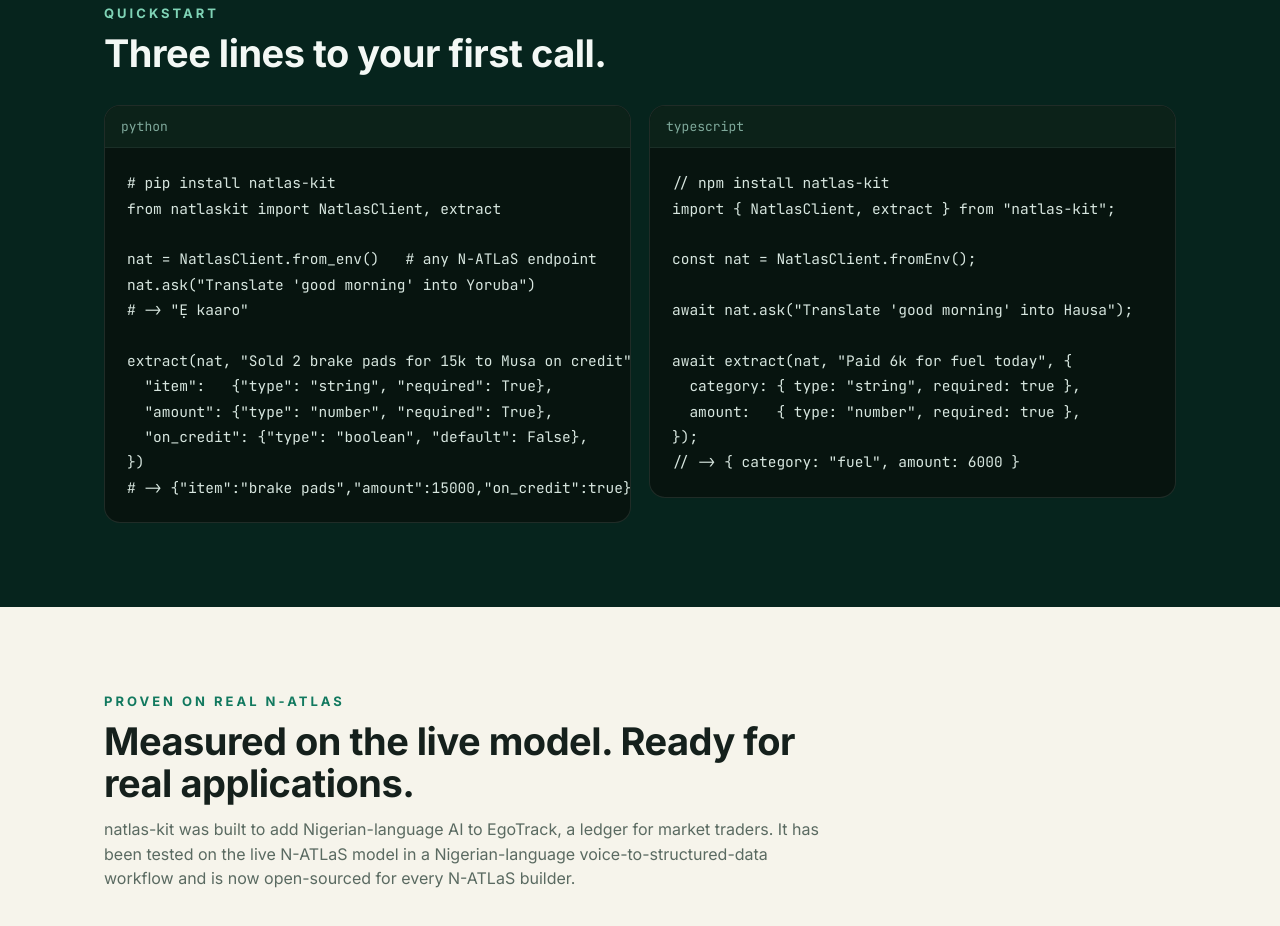
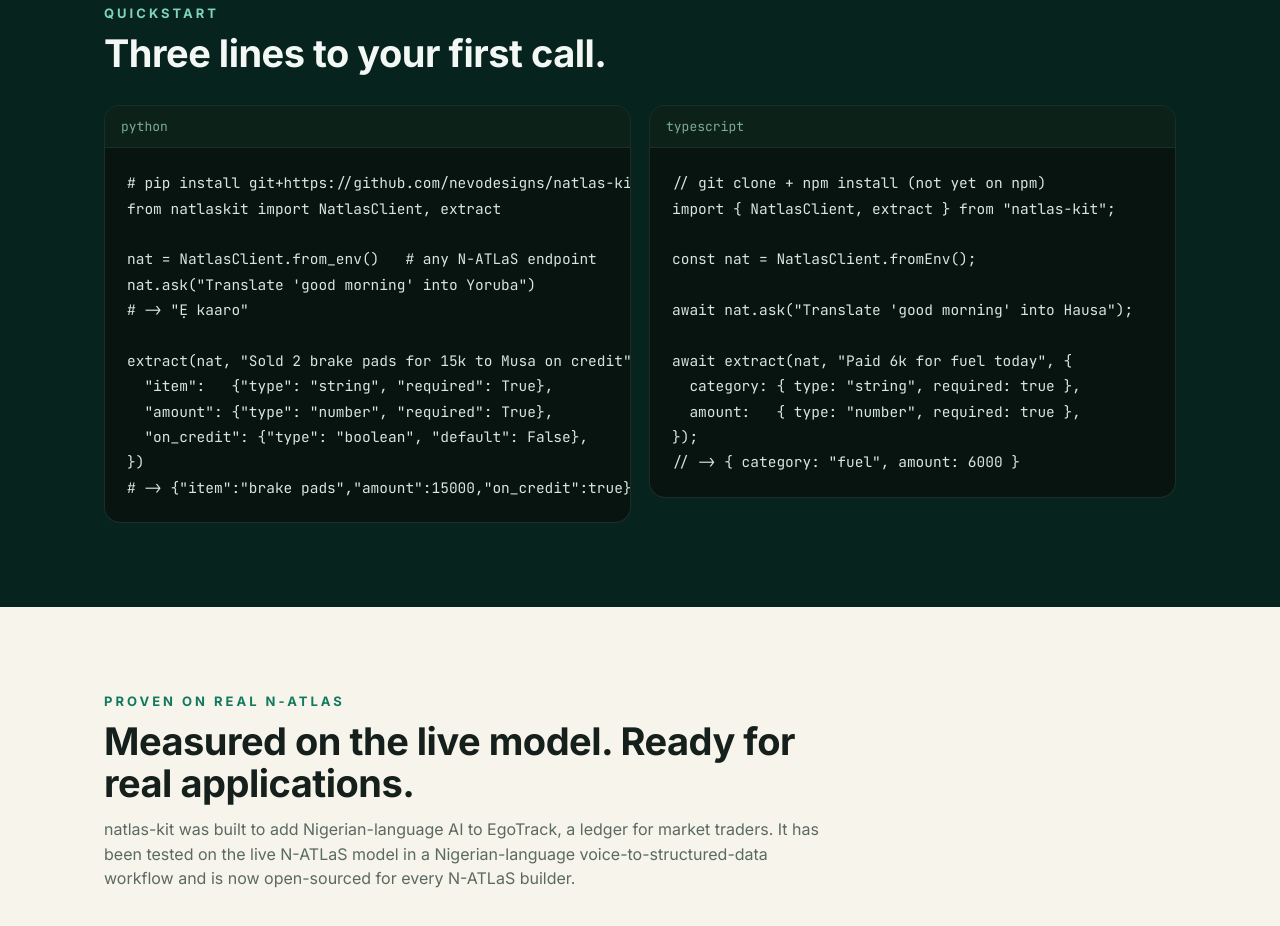
Before and after one commit to nevodesigns/natlas-kit, a plain HTML site: page index.html in a window 1280 px wide. Shown: the part 2291-3217 px from the top of the page. Drawn offline with Linux system fonts and the light colour scheme.

Commit message:
Update install instructions (pip/npm from git, not published yet)

```diff
--- a/index.html
+++ b/index.html
@@ -183,7 +183,7 @@
     <div class="grid cols-2" style="margin-top:30px;align-items:start">
       <div class="code">
         <div class="bar">python</div>
-<pre><span class="c-out"># pip install natlas-kit</span>
+<pre><span class="c-out"># pip install git+https://github.com/nevodesigns/natlas-kit.git</span>
 <span class="c-key">from</span> natlaskit <span class="c-key">import</span> NatlasClient, extract
 
 nat = NatlasClient.from_env()   <span class="c-out"># any N-ATLaS endpoint</span>
@@ -199,7 +199,7 @@ extract(nat, <span class="c-str">"Sold 2 brake pads for 15k to Musa on credit"</
       </div>
       <div class="code">
         <div class="bar">typescript</div>
-<pre><span class="c-out">// npm install natlas-kit</span>
+<pre><span class="c-out">// git clone + npm install (not yet on npm)</span>
 <span class="c-key">import</span> { NatlasClient, extract } <span class="c-key">from</span> <span class="c-str">"natlas-kit"</span>;
 
 <span class="c-key">const</span> nat = NatlasClient.fromEnv();
```
